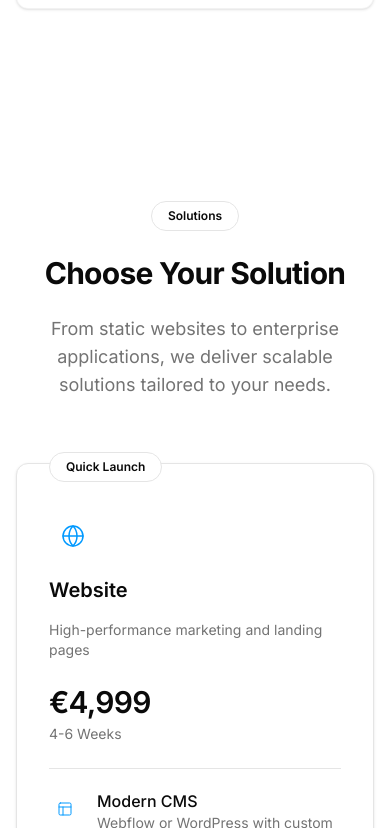
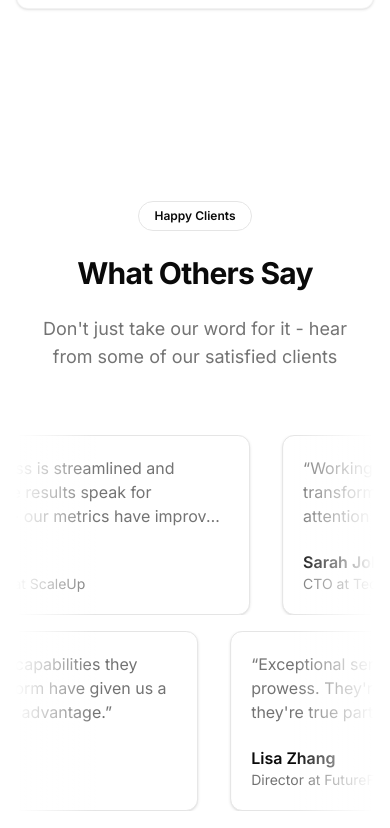
Before and after one commit to sebastiankehle/webvise-landing-page, a Next.js app: page / in a window 390 px wide. Shown: the part 7116-7944 px from the top of the page. Built offline with nearby package versions, Linux system fonts and the light colour scheme.

Commit message:
testimonials

```diff
--- a/src/app/globals.css
+++ b/src/app/globals.css
@@ -104,3 +104,29 @@ body {
     transform: translateX(100%);
   }
 }
+
+@keyframes marquee {
+  from {
+    transform: translateX(-50%);
+  }
+  to {
+    transform: translateX(calc(-100%));
+  }
+}
+
+@keyframes marquee-reverse {
+  from {
+    transform: translateX(-50%);
+  }
+  to {
+    transform: translateX(0%);
+  }
+}
+
+.animate-marquee {
+  animation: marquee var(--duration) linear infinite;
+}
+
+.animate-marquee-reverse {
+  animation: marquee-reverse var(--duration) linear infinite;
+}
--- a/src/app/page.tsx
+++ b/src/app/page.tsx
@@ -5,6 +5,7 @@ import { Process } from "@/components/sections/process";
 import { Services } from "@/components/sections/services";
 import { Solutions } from "@/components/sections/solutions";
 import { Tech } from "@/components/sections/tech";
+import { Testimonials } from "@/components/sections/testimonials";
 import { Metadata } from "next";
 
 export const metadata: Metadata = {
@@ -31,6 +32,7 @@ export default function Home() {
       <Metrics id="metrics" />
       <Services id="services" />
       <Process id="process" />
+      <Testimonials id="testimonials" />
       <Solutions id="solutions" />
     </>
   );
--- /dev/null
+++ b/src/components/sections/testimonials.tsx
@@ -0,0 +1,96 @@
+"use client";
+
+import { Badge } from "@/components/ui/badge";
+import { Card } from "@/components/ui/card";
+import { testimonialsContent } from "@/content/testimonials";
+import { InView } from "../animations/in-view";
+
+interface TestimonialsProps {
+  id?: string;
+}
+
+export function Testimonials({ id }: TestimonialsProps) {
+  return (
+    <section id={id} className="relative px-4 py-24">
+      <InView className="mx-auto max-w-7xl">
+        <div className="space-y-6 text-center">
+          <Badge variant="outline" className="rounded-full px-4 py-1.5">
+            {testimonialsContent.badge.text}
+          </Badge>
+          <h2 className="text-3xl font-bold tracking-tight sm:text-4xl">
+            {testimonialsContent.headline.primary}
+          </h2>
+          <p className="mx-auto mt-4 max-w-2xl text-balance text-lg text-muted-foreground">
+            {testimonialsContent.headline.secondary}
+          </p>
+        </div>
+
+        <div className="relative mt-16 space-y-4">
+          {/* First row */}
+          <div className="relative flex overflow-hidden">
+            {/* Gradient masks */}
+            <div className="pointer-events-none absolute left-0 top-0 z-10 h-full w-20 bg-gradient-to-r from-background to-transparent" />
+            <div className="pointer-events-none absolute right-0 top-0 z-10 h-full w-20 bg-gradient-to-l from-background to-transparent" />
+
+            {/* Marquee content */}
+            <div className="animate-marquee flex gap-8 [--duration:60s]">
+              {[
+                ...testimonialsContent.testimonials.slice(0, 3),
+                ...testimonialsContent.testimonials.slice(0, 3),
+                ...testimonialsContent.testimonials.slice(0, 3),
+                ...testimonialsContent.testimonials.slice(0, 3),
+                ...testimonialsContent.testimonials.slice(0, 3),
+              ].map((testimonial, index) => (
+                <InView key={index} delay={0.1 * (index % 3)}>
+                  <Card className="flex h-[180px] w-[350px] flex-col justify-between p-5">
+                    <p className="line-clamp-3 text-muted-foreground">
+                      &ldquo;{testimonial.content}&rdquo;
+                    </p>
+                    <div>
+                      <div className="font-semibold">{testimonial.name}</div>
+                      <div className="text-sm text-muted-foreground">
+                        {testimonial.role}
+                      </div>
+                    </div>
+                  </Card>
+                </InView>
+              ))}
+            </div>
+          </div>
+
+          {/* Second row */}
+          <div className="relative flex overflow-hidden">
+            {/* Gradient masks */}
+            <div className="pointer-events-none absolute left-0 top-0 z-10 h-full w-20 bg-gradient-to-r from-background to-transparent" />
+            <div className="pointer-events-none absolute right-0 top-0 z-10 h-full w-20 bg-gradient-to-l from-background to-transparent" />
+
+            {/* Marquee content */}
+            <div className="animate-marquee-reverse flex gap-8 [--duration:65s]">
+              {[
+                ...testimonialsContent.testimonials.slice(3),
+                ...testimonialsContent.testimonials.slice(3),
+                ...testimonialsContent.testimonials.slice(3),
+                ...testimonialsContent.testimonials.slice(3),
+                ...testimonialsContent.testimonials.slice(3),
+              ].map((testimonial, index) => (
+                <InView key={index} delay={0.1 * (index % 2)}>
+                  <Card className="flex h-[180px] w-[350px] flex-col justify-between p-5">
+                    <p className="line-clamp-3 text-muted-foreground">
+                      &ldquo;{testimonial.content}&rdquo;
+                    </p>
+                    <div>
+                      <div className="font-semibold">{testimonial.name}</div>
+                      <div className="text-sm text-muted-foreground">
+                        {testimonial.role}
+                      </div>
+                    </div>
+                  </Card>
+                </InView>
+              ))}
+            </div>
+          </div>
+        </div>
+      </InView>
+    </section>
+  );
+}
--- /dev/null
+++ b/src/content/testimonials.ts
@@ -0,0 +1,43 @@
+export const testimonialsContent = {
+  badge: {
+    text: "Happy Clients",
+    variant: "outline" as const,
+  },
+  headline: {
+    primary: "What Others Say",
+    secondary:
+      "Don't just take our word for it - hear from some of our satisfied clients",
+  },
+  testimonials: [
+    {
+      name: "Sarah Johnson",
+      role: "CTO at TechFlow",
+      content:
+        "Working with webvise has been transformative for our business. Their attention to detail and technical expertise is unmatched.",
+    },
+    {
+      name: "Michael Chen",
+      role: "Founder at InnovateLab",
+      content:
+        "The team's ability to translate complex requirements into elegant solutions is remarkable. They've exceeded our expectations.",
+    },
+    {
+      name: "Emma Davis",
+      role: "Product Lead at ScaleUp",
+      content:
+        "Their process is streamlined and efficient. The results speak for themselves - our metrics have improved significantly.",
+    },
+    {
+      name: "Alex Rivera",
+      role: "CEO at NextGen",
+      content:
+        "The AI integration capabilities they brought to our platform have given us a serious competitive advantage.",
+    },
+    {
+      name: "Lisa Zhang",
+      role: "Director at FutureFirst",
+      content:
+        "Exceptional service and technical prowess. They're not just vendors, they're true partners in our success.",
+    },
+  ],
+} as const;
```
